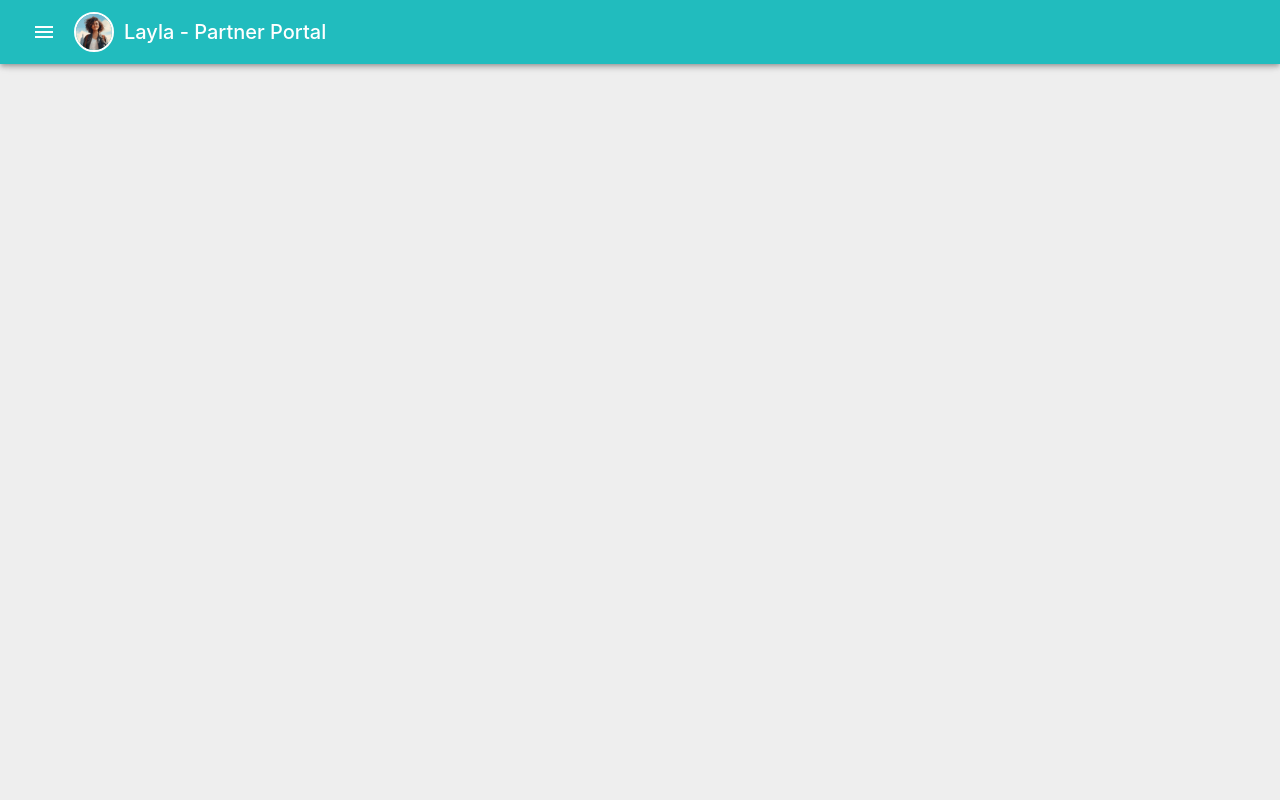
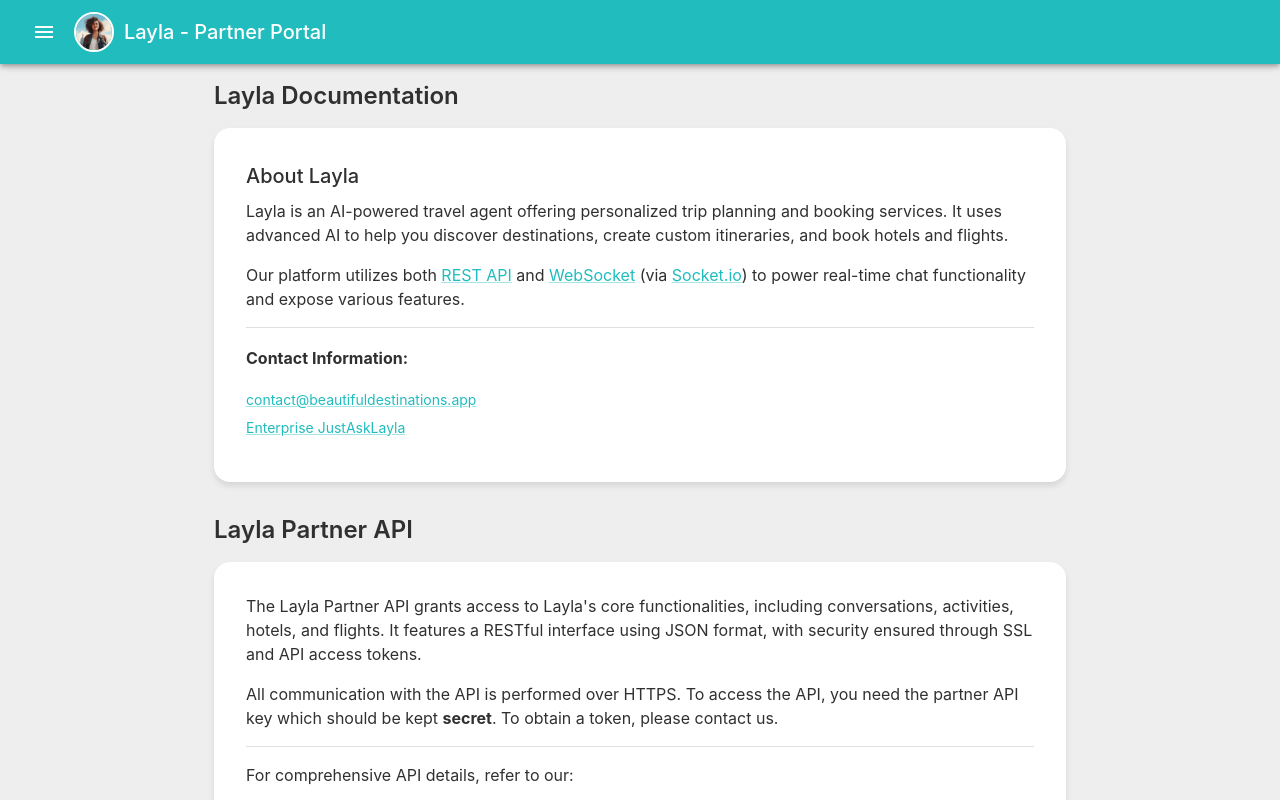
Before and after one commit to go-travelo/layla-partner-app, a React (Create React App) app: page /documentation in a window 1280 px wide. Shown: the top 800 px of the page. Built offline with nearby package versions, Linux system fonts and the light colour scheme.

Commit message:
Set default home page to documentation

```diff
--- a/src/App.tsx
+++ b/src/App.tsx
@@ -1,6 +1,6 @@
 import React, { useEffect } from 'react';
 import { Container } from '@mui/material';
-import { BrowserRouter as Router, Route, Routes, useNavigate } from 'react-router-dom';
+import { BrowserRouter as Router, Navigate, Route, Routes, useNavigate } from 'react-router-dom';
 import Header from './components/Header';
 import Chat from './pages/Chat';
 import Users from './pages/Users';
@@ -14,7 +14,8 @@
       <RedirectHandler/>
       <Container>
         <Routes>
-          <Route path="/" element={<Documentation/>}/>
+          <Route path="/" element={<Navigate to="/documentation" replace/>}/>
+          <Route path="/documentation" element={<Documentation/>}/>
           <Route path="/chat" element={<Chat/>}/>
           <Route path="/users" element={<Users/>}/>
           <Route path="/settings" element={<Settings/>}/>
```
